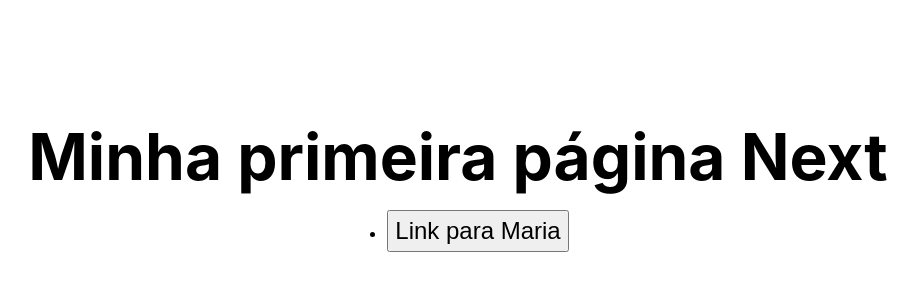
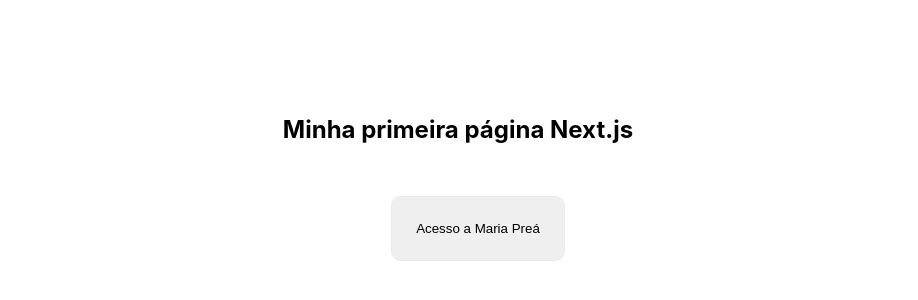
Before and after one commit to LucasSilva01/first-web-application, a Next.js app: page / in a window 1280 px wide. Shown: the part 206-506 px from the top of the page, without its empty margins (182-1100 px from the left). Built offline with nearby package versions, Linux system fonts and the light colour scheme.

Commit message:
Navigation between home page and Maria Preá

```diff
--- a/pages/index.js
+++ b/pages/index.js
@@ -1,22 +1,23 @@
 import styles from '../styles/Home.module.css'
 import Link from 'next/link'
 
-function Home() {
+function TelaInicial() {
   return (
     <div className={styles.container}>
       <title>Minha Primeira Página Next.js</title>
-      <h1 className={styles.title}>
-        Minha primeira página Next
+
+      <h1 className={styles.description}>
+        Minha primeira página Next.js
       </h1>
       <ul>
-        <li>
+        <div>
           <Link href="/maria">
-            <button className={styles.description}>Link para Maria</button>
+            <button className={styles.card}>Acesso a Maria Preá</button>
           </Link>
-        </li>
+        </div>
       </ul>
     </div>
   )
 }
 
-export default Home
+export default TelaInicial
```
Also changed, not shown: pages/maria.js (+21 -0 lines).
